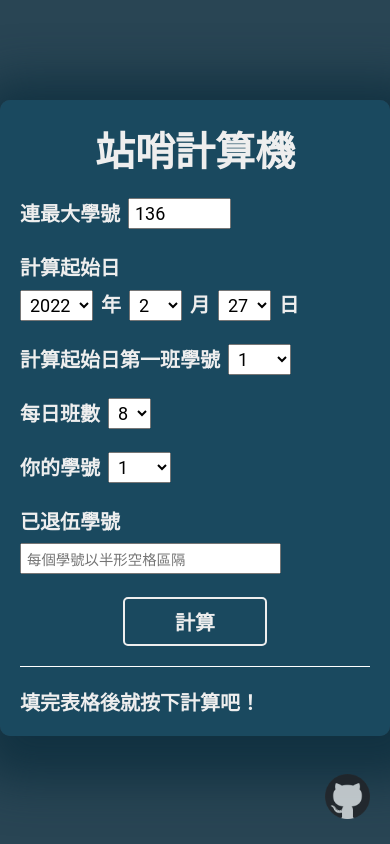
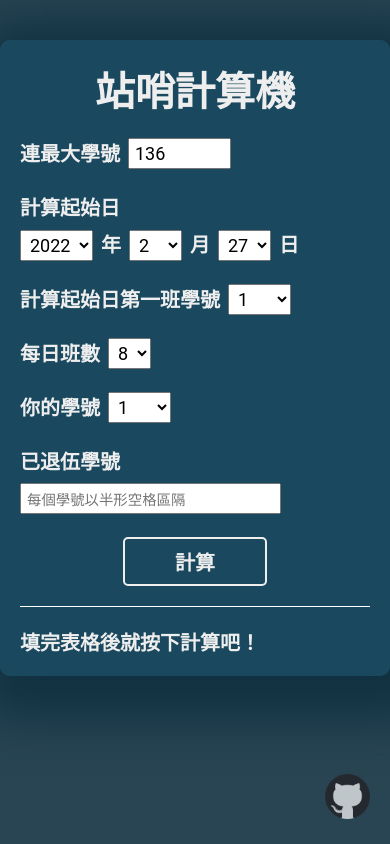
Before and after one commit to TSinChen/sentry-calculator, a React (Create React App) app: page / in a window 390 px wide. Built offline with nearby package versions, Linux system fonts and the light colour scheme.

Commit message:
fix mobile style

```diff
--- a/src/style/style.scss
+++ b/src/style/style.scss
@@ -32,6 +32,10 @@ html {
     &:first-child {
       padding-bottom: 0;
     }
+  }
+
+  @include respond(m) {
+    margin: 40px auto;
   }
 }
 
```
